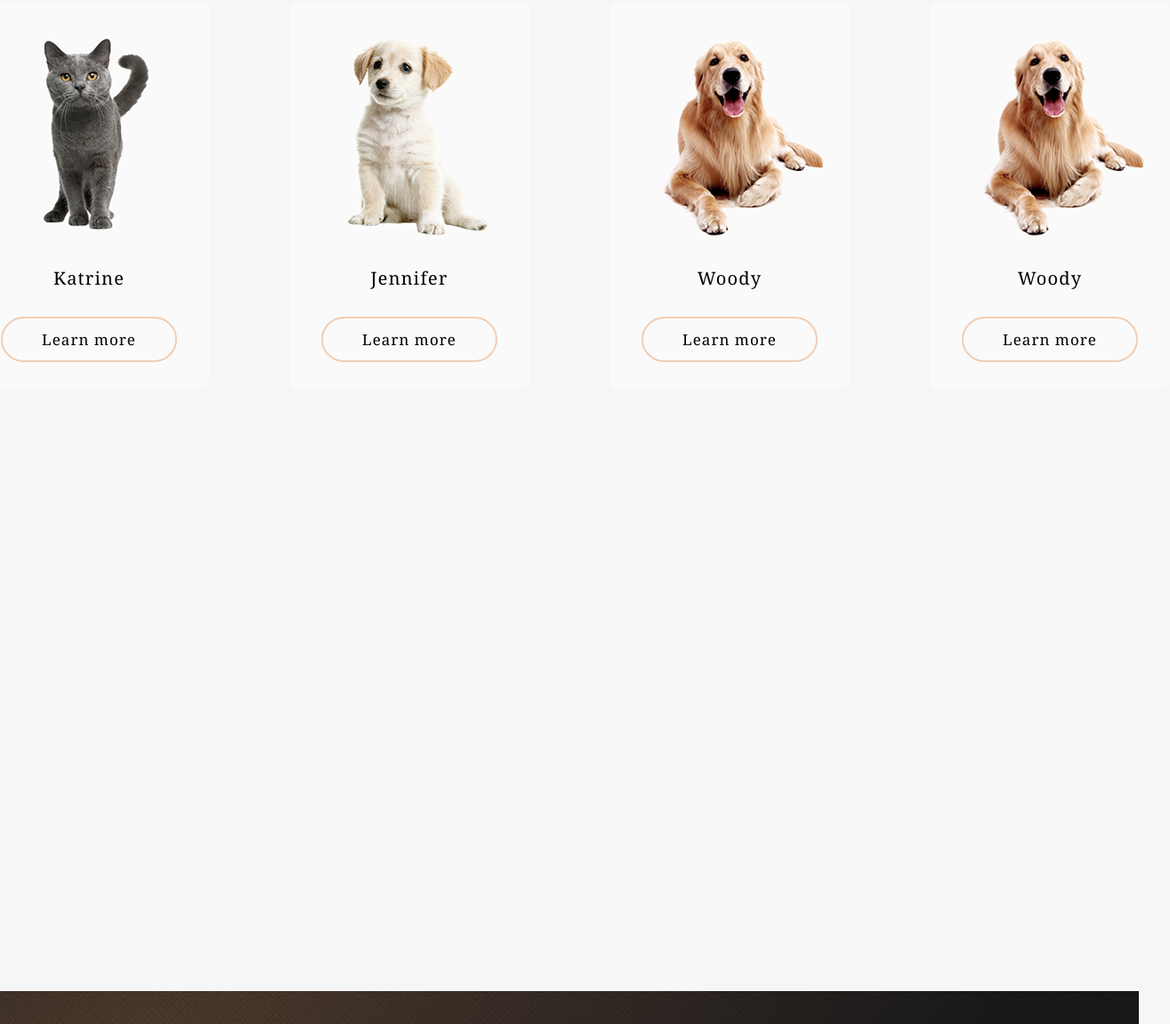
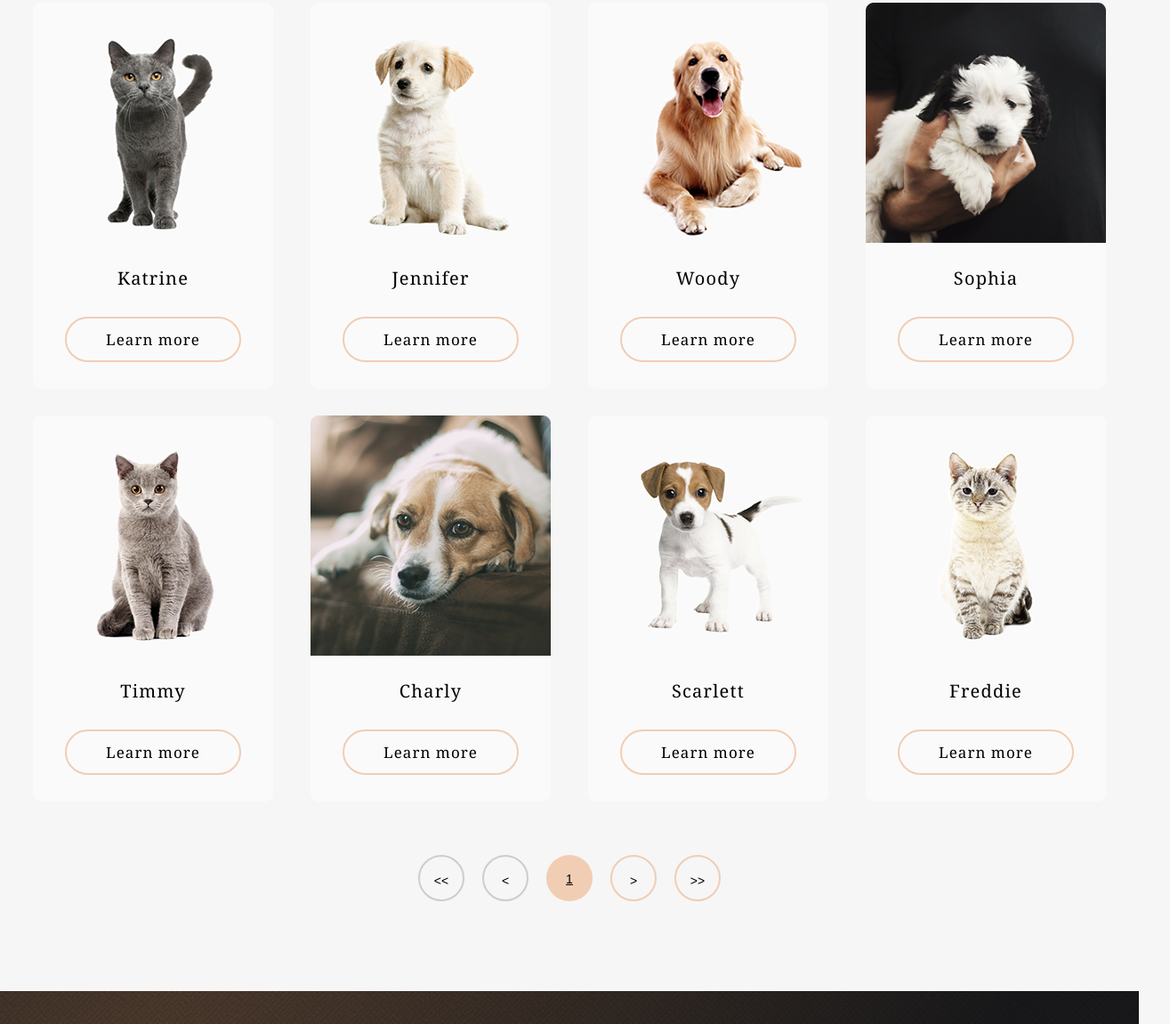
Before and after one commit to KrisTinaShch/minesweeper, a plain HTML site: page shelter/pets.html in a window 1280 px wide. Shown: the part 348-1499 px from the top of the page at 89% size, 1315 px wide, since content can reach past the window. Drawn offline with Linux system fonts and the light colour scheme.

Commit message:
feat: pagination in pets.html , 22:30, 26.03.23

```diff
--- a/shelter/css/pets.css
+++ b/shelter/css/pets.css
@@ -28,7 +28,102 @@ header {
     color: inherit;
 }
 
+/* our pets */
 .our-friends {
     margin-top: 120px;
     height: 1342px;
 }
+
+.our-friends.container {
+    display: flex;
+    gap: 0px;
+    flex-direction: column;
+}
+
+.our-friends-container {
+    position: relative;
+    display: flex;
+    justify-content: center;
+    gap: 42px;
+    margin-top: 60px;
+}
+
+.our-friends-container.lower-block {
+    margin-top: 30px;
+}
+
+.friends-item {
+    z-index: 2;
+    display: flex;
+    flex-direction: column;
+    align-items: center;
+    gap: 28px;
+    background: #fafafa;
+    padding-bottom: 30px;
+    border-radius: 9px;
+    transition: 0.3s ease;
+    cursor: pointer;
+    border: 0px solid var(--button-border-color);
+    scale: 1;
+}
+
+.friends-item:hover {
+    background: #fff;
+    scale: 1.05;
+    box-shadow: 0px 0px 12px 4px rgba(0, 0, 0, 0.05);
+}
+
+.friends-item:hover .button-border-bg {
+    border: 2px solid var(--button-orange-bg-hover);
+    background: var(--button-orange-bg-hover);
+}
+
+.friends-item p.pet-name {
+    font-family: 'Georgia';
+    font-weight: 400;
+    font-size: 20px;
+    line-height: 23px;
+    letter-spacing: 0.06em;
+}
+
+.friends-item a {
+    padding: 15px 44px;
+    color: #000;
+    margin-top: 4px;
+    transition: 0.3s ease;
+}
+
+/* pagiination */
+.friends-pagination {
+    margin-top: 60px;
+    display: flex;
+    justify-content: center;
+    align-items: center;
+    gap: 20px;
+}
+
+.pagination-arrows {
+    width: 52px;
+    height: 52px;
+    border-radius: 50%;
+    padding-top: 20px;
+}
+
+.pagination-arrows._inactive {
+    border: 2px solid #CDCDCD;
+}
+
+.pagination-arrows._active {
+    border: 2px solid #F1CDB3;
+}
+
+.pagination-arrows._active:hover,
+.pagination-arrows._active:active {
+    border: 2px solid var(--button-orange-bg);
+    background: var(--button-orange-bg);
+}
+
+.pagination-arrows.page-number {
+    background: #F1CDB3;
+    text-decoration: underline;
+}
--- a/shelter/pets.html
+++ b/shelter/pets.html
@@ -16,7 +16,7 @@
         <div class="nav-menu__container">
             <!-- Logo -->
             <div class="logo-container">
-                <a href="#">
+                <a href="index.html">
                     <h1>Cozy House</h1>
                     <p>Shelter for pets in Boston</p>
                 </a>
@@ -32,7 +32,7 @@
                         <a href="pets.html">Our pets</a>
                     </li>
                     <li class="menu__link">
-                        <a href="#menu-help">Help the shelter</a>
+                        <a href="index.html#menu-help">Help the shelter</a>
                     </li>
                     <li class="menu__link">
                         <a href="#footer">Contacts</a>
@@ -45,37 +45,74 @@
         <section class="our-friends" id="menu-our-friends">
             <div class="container">
                 <h3 class="text-center">Our friends who <br> are looking for a house</h3>
-                <div class="carousel-container">
-                    <div class="carousel-item">
+                <div class="our-friends-container">
+                    <div class="friends-item">
                         <img src="images/ourFriendsSection/pets-katrine.png" alt="">
                         <p class="pet-name">
                             Katrine
                         </p>
                         <a href="#" class="button-border-bg">Learn more</a>
                     </div>
-                    <div class="carousel-item">
+                    <div class="friends-item">
                         <img src="images/ourFriendsSection/pets-jennifer.png" alt="">
                         <p class="pet-name">
                             Jennifer
                         </p>
                         <a href="#" class="button-border-bg">Learn more</a>
                     </div>
-                    <div class="carousel-item">
+                    <div class="friends-item">
                         <img src="images/ourFriendsSection/pets-woody.png" alt="">
                         <p class="pet-name">
                             Woody
                         </p>
                         <a href="#" class="button-border-bg">Learn more</a>
                     </div>
-                    <div class="carousel-item">
-                        <img src="images/ourFriendsSection/pets-woody.png" alt="">
+                    <div class="friends-item">
+                        <img src="images/ourFriendsSection/pets-sofia.png" alt="">
                         <p class="pet-name">
-                            Woody
+                            Sophia
                         </p>
                         <a href="#" class="button-border-bg">Learn more</a>
                     </div>
+                </div>
+                <div class="our-friends-container lower-block">
+                    <div class="friends-item">
+                        <img src="images/ourFriendsSection/pets-timmy.png" alt="">
+                        <p class="pet-name">
+                            Timmy
+                        </p>
+                        <a href="#" class="button-border-bg">Learn more</a>
+                    </div>
+                    <div class="friends-item">
+                        <img src="images/ourFriendsSection/pets-charly.png" alt="">
+                        <p class="pet-name">
+                            Charly
+                        </p>
+                        <a href="#" class="button-border-bg">Learn more</a>
+                    </div>
+                    <div class="friends-item">
+                        <img src="images/ourFriendsSection/pets-scarlet.png" alt="">
+                        <p class="pet-name">
+                            Scarlett
+                        </p>
+                        <a href="#" class="button-border-bg">Learn more</a>
+                    </div>
+                    <div class="friends-item">
+                        <img src="images/ourFriendsSection/pets-freddie.png" alt="">
+                        <p class="pet-name">
+                            Freddie
+                        </p>
+                        <a href="#" class="button-border-bg">Learn more</a>
+                    </div>
+                </div>
+                <div class="friends-pagination text-center">
+                    <a href="#" class="prev-left pagination-arrows _inactive">&lt;&lt;</a>
+                    <a href="#" class="nav-left pagination-arrows _inactive">&lt;</a>
+                    <a href="#" class="page-number pagination-arrows">1</a>
+                    <a href="#" class="nav-right pagination-arrows _active">&gt;</a>
+                    <a href="#" class="prev-right pagination-arrows prev _active">&gt;&gt;</a>
+                </div>
 
-                </div>
             </div>
         </section>
     </main>
```
Also changed, not shown: shelter/images/ourFriendsSection/pets-charly.png (added), shelter/images/ourFriendsSection/pets-freddie.png (added), shelter/images/ourFriendsSection/pets-scarlet.png (added), shelter/images/ourFriendsSection/pets-sofia.png (added), shelter/images/ourFriendsSection/pets-timmy.png (added).
